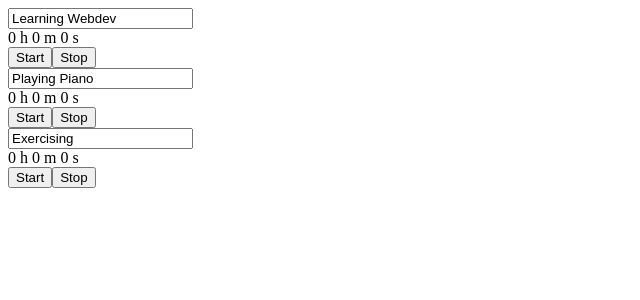
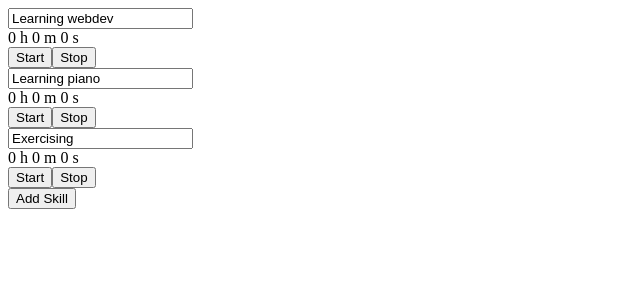
Before and after one commit to hansjunodev/skill-tracker, a Next.js app: page / in a window 1280 px wide. Shown: the top 300 px of the page, without its empty margins (0-640 px from the left). Built offline with nearby package versions, Linux system fonts and the light colour scheme.

Commit message:
refactor: reimplement using useReducer

```diff
--- a/src/components/SkillCard.tsx
+++ b/src/components/SkillCard.tsx
@@ -1,24 +1,32 @@
+import { Skill, SkillsAction, SkillsActionKind } from "@/types/skill";
 import { toTimeObject } from "@/utils/utils";
-import { useState, useEffect, useRef } from "react";
+import { useState, useEffect, useRef, Dispatch } from "react";
 
 interface SkillCardProps {
-  title: string;
+  skill: Skill;
+  dispatch: Dispatch<SkillsAction>;
 }
 
-export default function SkillCard({ title }: SkillCardProps): JSX.Element {
-  const [totalMilliseconds, setTotalMilliseconds] = useState(0);
+export default function SkillCard({ skill, dispatch }: SkillCardProps): JSX.Element {
   const intervalRef = useRef<number>(null);
 
   const handleStartClick = () => {
     clearInterval(intervalRef.current);
 
-    const checkpointTotal = totalMilliseconds;
-    const intervalStartTime = Date.now();
+    let intervalStartTime = Date.now();
 
     intervalRef.current = setInterval(() => {
       const timePassed = Date.now() - intervalStartTime;
 
-      setTotalMilliseconds(checkpointTotal + timePassed);
+      dispatch({
+        type: SkillsActionKind.ADD_DURATION,
+        payload: {
+          id: skill.id,
+          duration: timePassed
+        }
+      });
+
+      intervalStartTime = Date.now();
     }, 1000);
   };
 
@@ -26,25 +34,12 @@ export default function SkillCard({ title }: SkillCardProps): JSX.Element {
     clearInterval(intervalRef.current);
   };
 
-  useEffect(() => {
-    const savedData = localStorage.getItem(title);
-    if (savedData != null) {
-      setTotalMilliseconds(parseInt(savedData));
-    }
-  }, [title]);
-
-  useEffect(() => {
-    if (totalMilliseconds > 0) {
-      localStorage.setItem(title, totalMilliseconds);
-    }
-  }, [totalMilliseconds, title]);
-
-  const timeObj = toTimeObject(totalMilliseconds);
+  const timeObj = toTimeObject(skill.duration);
   const timeString = `${timeObj.hours} h ${timeObj.minutes} m ${timeObj.seconds} s`;
 
   return (
     <div>
-      <input type="text" defaultValue={title} />
+      <input type="text" defaultValue={skill.title} />
       <div>{timeString}</div>
       <button onClick={handleStartClick}>Start</button>
       <button onClick={handleStopClick}>Stop</button>
--- a/src/pages/index.tsx
+++ b/src/pages/index.tsx
@@ -1,7 +1,62 @@
 import SkillCard from "@/components/SkillCard";
 import Head from "next/head";
+import React, { useReducer } from "react";
+import { SkillsAction, SkillsActionKind, SkillsState } from "@/types/skill";
+
+
+const initialData: SkillsState = {
+  items: [
+    {
+      id: 0,
+      title: "Learning webdev",
+      duration: 0,
+      currentEffort: 0,
+      goalEffort: 0,
+    },
+    {
+      id: 1,
+      title: "Learning piano",
+      duration: 0,
+      currentEffort: 0,
+      goalEffort: 0,
+    },
+    {
+      id: 2,
+      title: "Exercising",
+      duration: 0,
+      currentEffort: 0,
+      goalEffort: 0,
+    },
+  ]
+};
+
+const skillsReducer = (state: SkillsState, action: SkillsAction): SkillsState => {
+  const { items } = state;
+  const { type, payload } = action;
+
+  console.log(payload)
+
+  switch (type) {
+    case SkillsActionKind.ADD_DURATION: {
+      const newItems = items.map((item) => {
+        if (item.id === payload.id) {
+          return { ...item, duration: item.duration + payload.duration };
+        } else {
+          return item;
+        }
+      });
+
+
+      return {
+        items: newItems
+      }
+    }
+  }
+};
 
 export default function Home(): JSX.Element {
+  const [state, dispatch] = useReducer(skillsReducer, initialData);
+
   return (
     <>
       <Head>
@@ -14,9 +69,14 @@ export default function Home(): JSX.Element {
         <link rel="icon" href="/favicon.ico" />
       </Head>
       <main>
-        <SkillCard title="Learning Webdev" />
-        <SkillCard title="Playing Piano" />
-        <SkillCard title="Exercising" />
+        {state.items.map((skill) => (
+          <SkillCard
+            key={skill.id}
+            skill={skill}
+            dispatch={dispatch}
+          />
+        ))}
+        <button>Add Skill</button>
       </main>
     </>
   );
--- /dev/null
+++ b/src/types/skill.ts
@@ -0,0 +1,23 @@
+export enum SkillsActionKind {
+  ADD_DURATION = "addDuration",
+}
+
+export interface SkillsAction {
+  type: SkillsActionKind;
+  payload: {
+    id: number;
+    duration: number;
+  };
+}
+
+export interface SkillsState {
+  items: [Skill];
+}
+
+export interface Skill {
+  id: number;
+  title: string;
+  duration: number;
+  currentEffort: number;
+  goalEFfort: number;
+}
```
